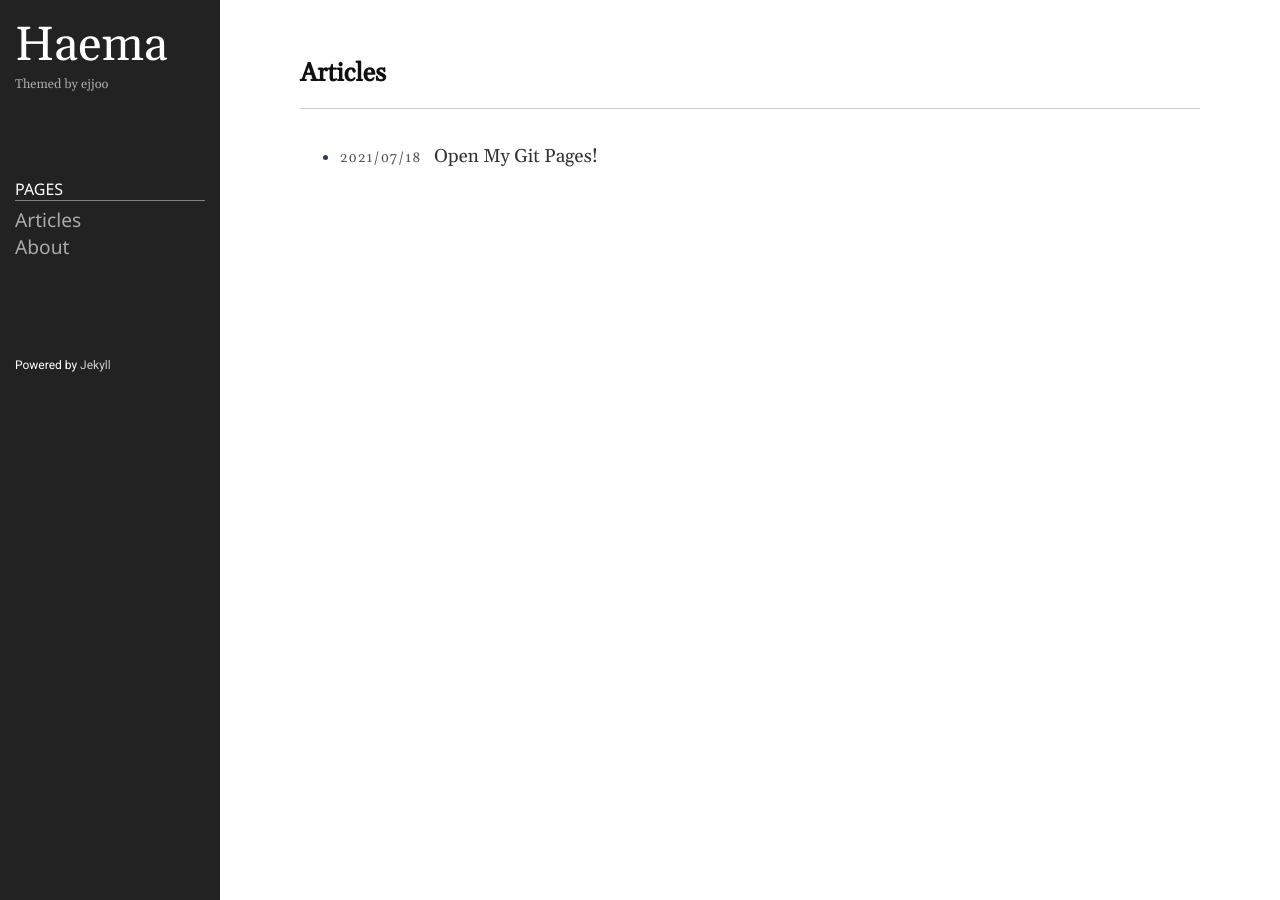
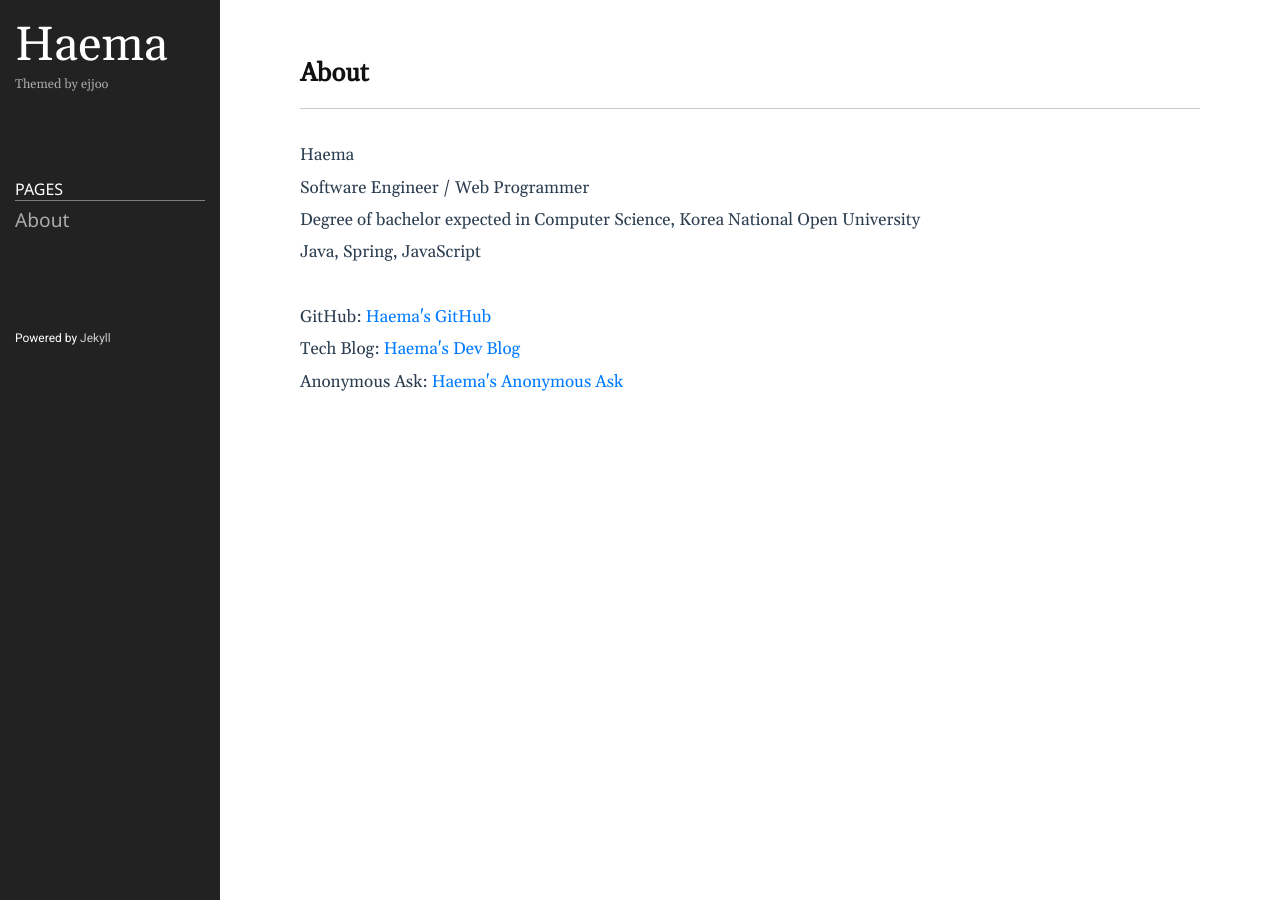
Before and after one commit to haema-dev/haema-dev.github.io, a Jekyll site: the page built from index.md, in a window 1280 px wide. Built offline with Jekyll 4.4.1, drawn with Linux system fonts in a browser that asks for light colours.

Commit message:
home page modified

```diff
--- a/_includes/home.html
+++ b/_includes/home.html
@@ -1,9 +1,28 @@
 <article class="post">
   <header class="post-header home">
-    <div class="post-title">Articles</div>
+    <!-- 2021.08.10 주석 start -->
+    <div style="display: none;" class="post-title">Articles</div>
+    <!-- 2021.08.10 주석 end -->
+
+    <div class="post-title">About</div>
   </header>
 
   <div class="post-content">
+    <p>Haema<br>
+      Software Engineer / Web Programmer<br>
+      Degree of bachelor expected in Computer Science, Korea National Open University<br>
+      Java, Spring, JavaScript<br>
+    </p><br>
+    <p>GitHub: <a href="https://github.com/haema-dev" target="_blank">Haema's GitHub</a></p>
+    <p>Tech Blog: <a href="https://haema-dev.tistory.com" target="_blank">Haema's Dev Blog</a></p>
+    <p style="display: none;">Daliy Blog: <a href="https://velog.io/@haema_dev" target="_blank">Haema's Growth Life</a></p>
+    <p>Anonymous Ask: <a href="https://asked.kr/haemadev" target="_blank">Haema's Anonymous Ask</a></p>
+  </div>
+
+
+
+  <!-- 2021.08.10 주석 start -->
+  <div style="display: none;" class="post-content">
       {%- if site.posts.size > 0 -%}
     <ul class="post-list">
       {%- for post in site.posts -%}
@@ -13,15 +32,15 @@
         <span class="post-date">{{ post.date | date: date_format }}</span>
       	<a class="post-link" href="{{ post.url | relative_url }}">
     	    {{ post.title | escape }}
-		</a>
+		    </a>
         {%- if site.show_excerpts -%}{{ post.excerpt }}{%- endif -%}
       </li>
       {%- endfor -%}
     </ul>
   {%- endif -%}
   </div>
-</article>
 
 
 
+</article>
 </div>
--- a/_includes/sidebar.html
+++ b/_includes/sidebar.html
@@ -14,7 +14,7 @@
 <div class="sidebar-item sidebar-nav">
 	<ul class="nav">
       <li class="nav-title">Pages</li>
-	  <li>
+	  <li style="display: none;">
 	  	<a class="nav-item" href="/">Articles</a>
 	  </li>
 	  {% assign pages_list = site.pages %}
```
